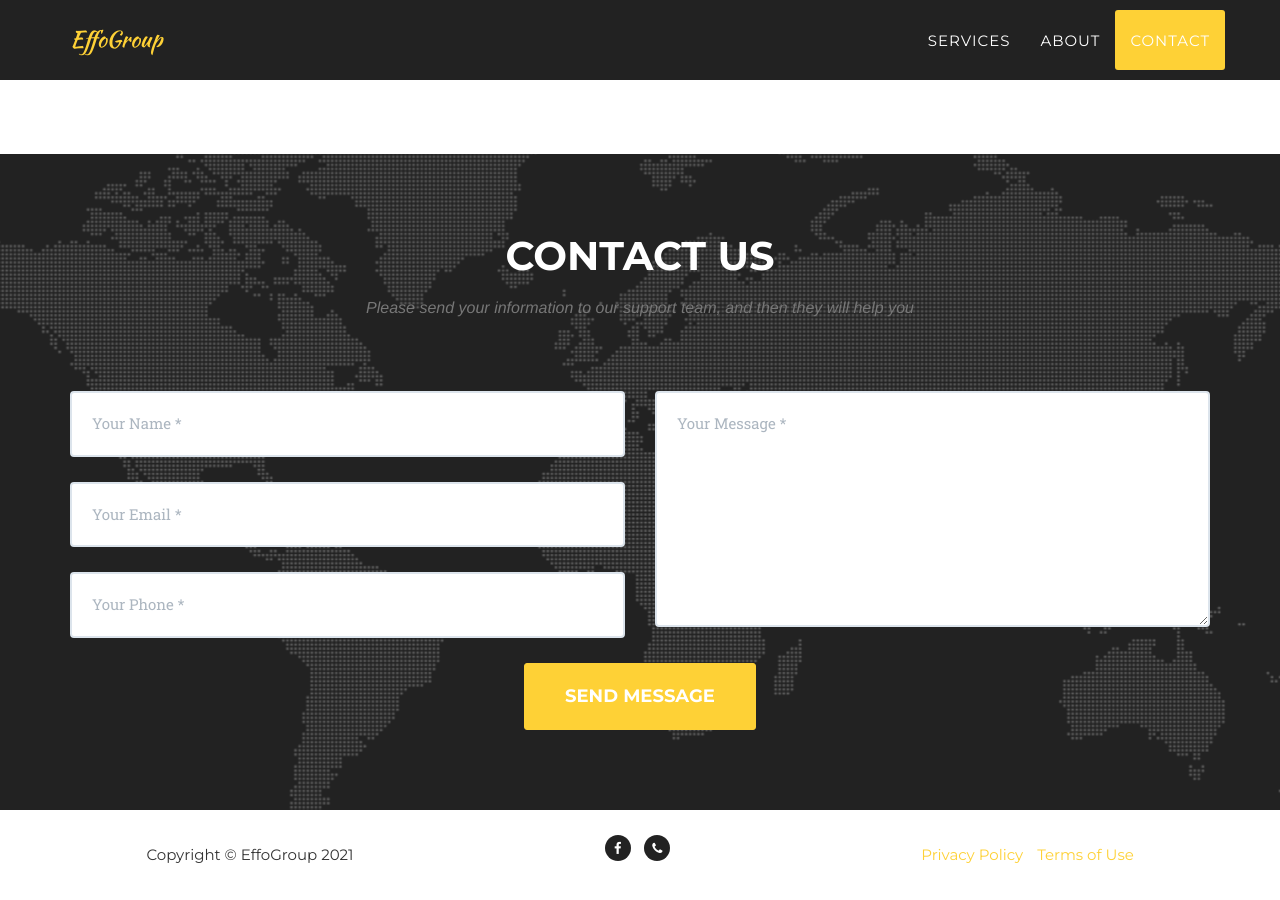
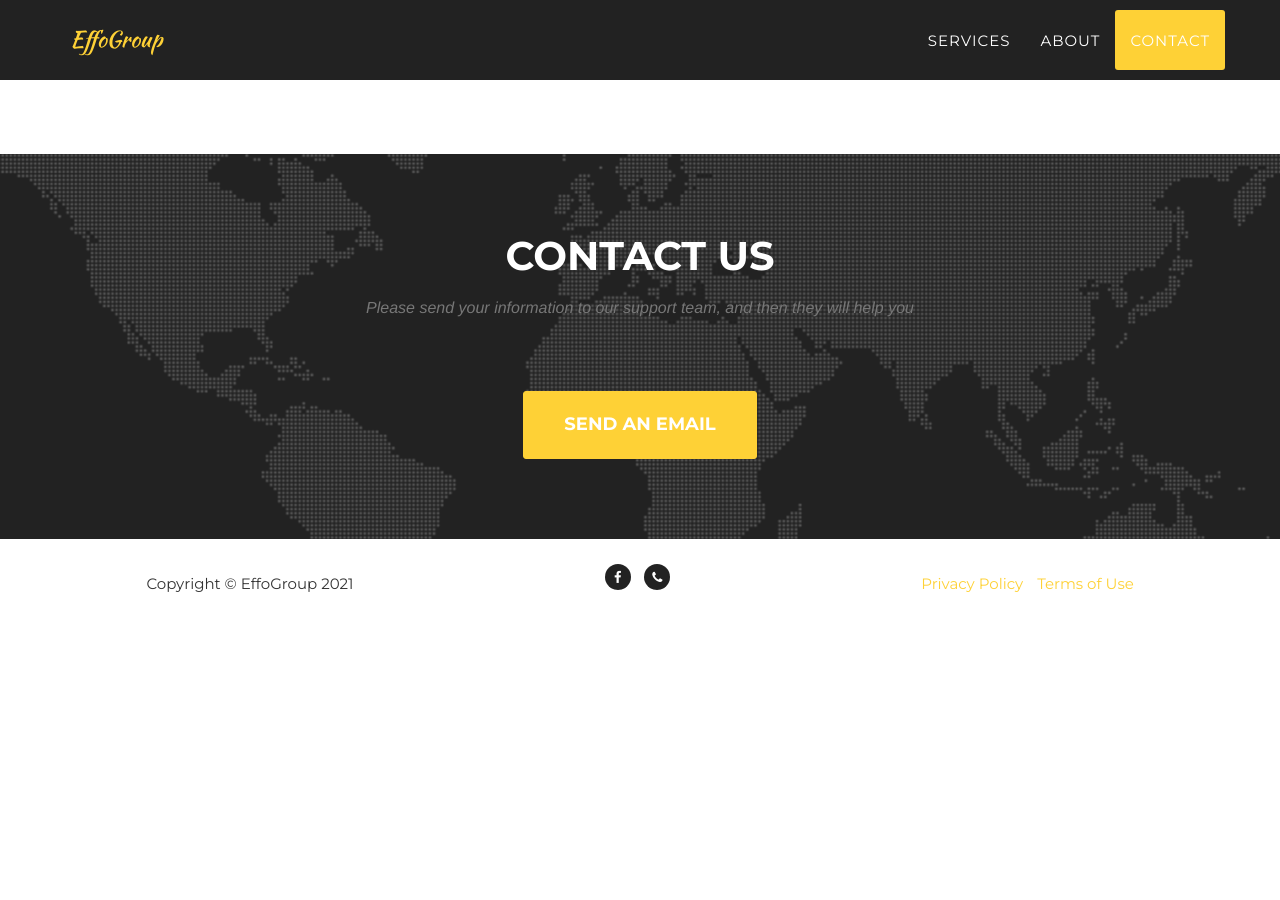
Before and after one commit to mlsuho/personal-website, a Jekyll site: the page built from index.html, in a window 1280 px wide and 900 px high, scrolled down 2460 px. Built offline with Jekyll 4.4.1, drawn with Linux system fonts in a browser that asks for light colours; some web fonts are replaced; after the commit the page ends 3089 px from its top, so only the background shows below that.

Commit message:
Update contact.html

```diff
--- a/_includes/contact.html
+++ b/_includes/contact.html
@@ -8,35 +8,9 @@
             </div>
             <div class="row">
                 <div class="col-lg-12">
-                    <form id="contactForm" action="https://getform.io/f/310fad40-7931-4ed6-9baf-106969d088db" method="POST">
-                        <div class="row">
-                            <div class="col-md-6">
-                                <div class="control-group form-group">
-                                    <input type="text" name="name" class="form-control" placeholder="Your Name *" id="name" required data-validation-required-message="Please enter your name.">
-                                    <p class="help-block text-danger"></p>
-                                </div>
-                                <div class="control-group form-group">
-                                    <input type="email" name="email" class="form-control" placeholder="Your Email *" id="email" required data-validation-required-message="Please enter your email address.">
-                                    <p class="help-block text-danger"></p>
-                                </div>
-                                <div class="control-group form-group">
-                                    <input type="tel" name="tel" class="form-control" placeholder="Your Phone *" id="phone" required data-validation-required-message="Please enter your phone number.">
-                                    <p class="help-block text-danger"></p>
-                                </div>
-                            </div>
-                            <div class="col-md-6">
-                                <div class="control-group form-group">
-                                    <textarea class="form-control" name="message" placeholder="Your Message *" id="message" required data-validation-required-message="Please enter a message."></textarea>
-                                    <p class="help-block text-danger"></p>
-                                </div>
-                            </div>
-                            <div class="clearfix"></div>
-                            <div class="col-lg-12 text-center">
-                                <div id="success"></div>
-                                <button type="submit" class="btn btn-xl">Send Message</button>
-                            </div>
-                        </div>
-                    </form>
+                    <div class="col-lg-12 text-center">
+                        <a href="mailto:contact@effogroup.com" class="btn btn-xl">Send An Email</a>
+                    </div>
                 </div>
             </div>
         </div>
```
